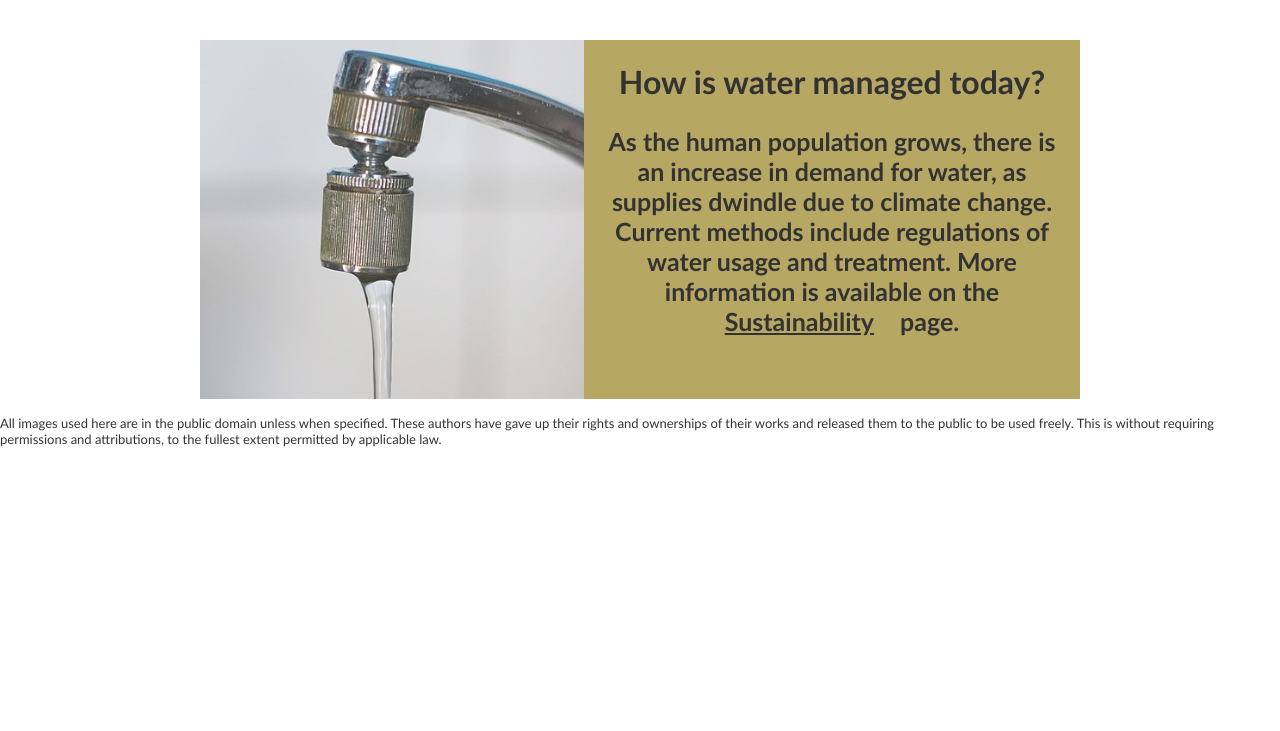
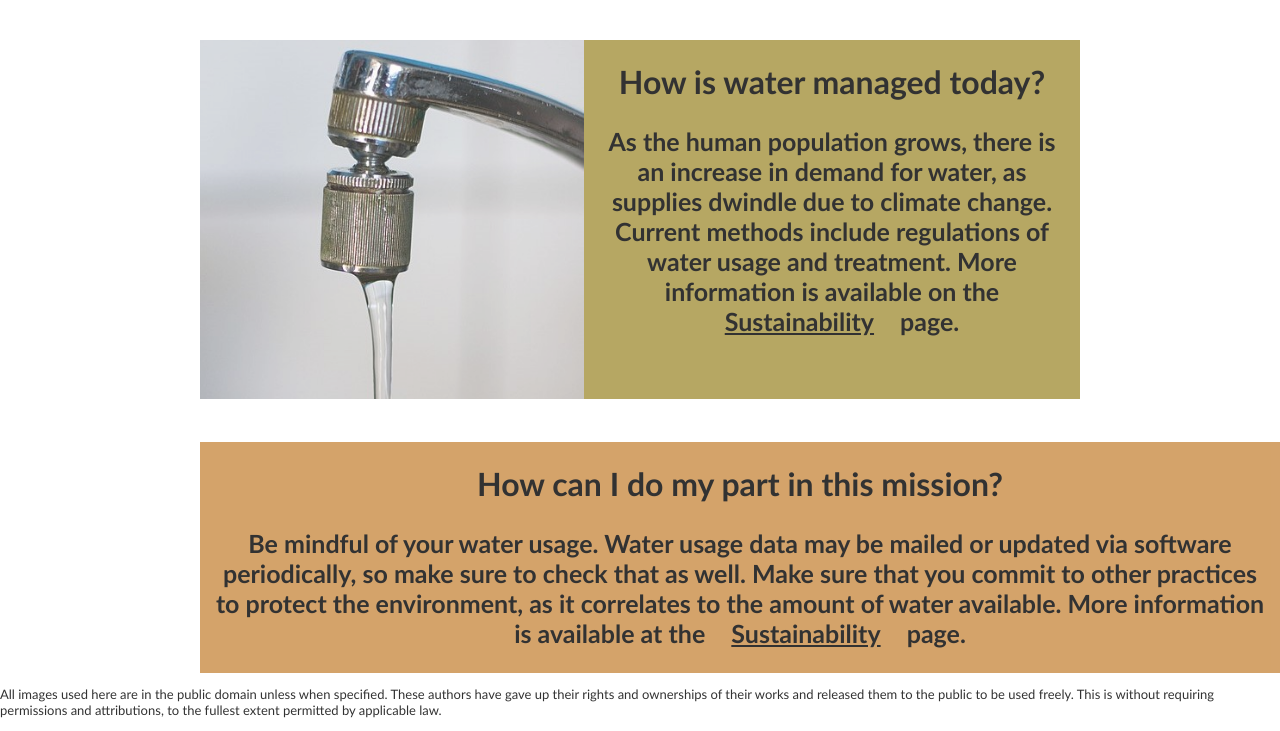
Before and after one commit to jljlspeedrunning/code_comp, a plain HTML site: page management.html in a window 1280 px wide. Shown: the part 1133-1864 px from the top of the page. Before the commit the page ends 1593 px from the top, so only its background shows below. Drawn offline with Linux system fonts and the light colour scheme.

Commit message:
added recommendations for management.html

```diff
--- a/management.html
+++ b/management.html
@@ -43,6 +43,15 @@
             </div>
         </div>
 
+        <div class="side">
+            <div class="left" style="background-color:rgb(202, 141, 70)">
+                <div class="textbox">
+                    <h1>How can I do my part in this mission?</h1>
+                    <h3>Be mindful of your water usage. Water usage data may be mailed or updated via software periodically, so make sure to check that as well. Make sure that you commit to other practices to protect the environment, as it correlates to the amount of water available. More information is available at the <a href="sustainability.html">Sustainability</a> page.</h3>
+                </div>
+            </div>
+        </div>
+
         <p style="font-size: 13px;">
             All images used here are in the public domain unless when specified. These authors have gave up their rights and ownerships of their works and released them to the public to be used freely. This is without requiring permissions and attributions, to the fullest extent permitted by applicable law.
         </p>
```
